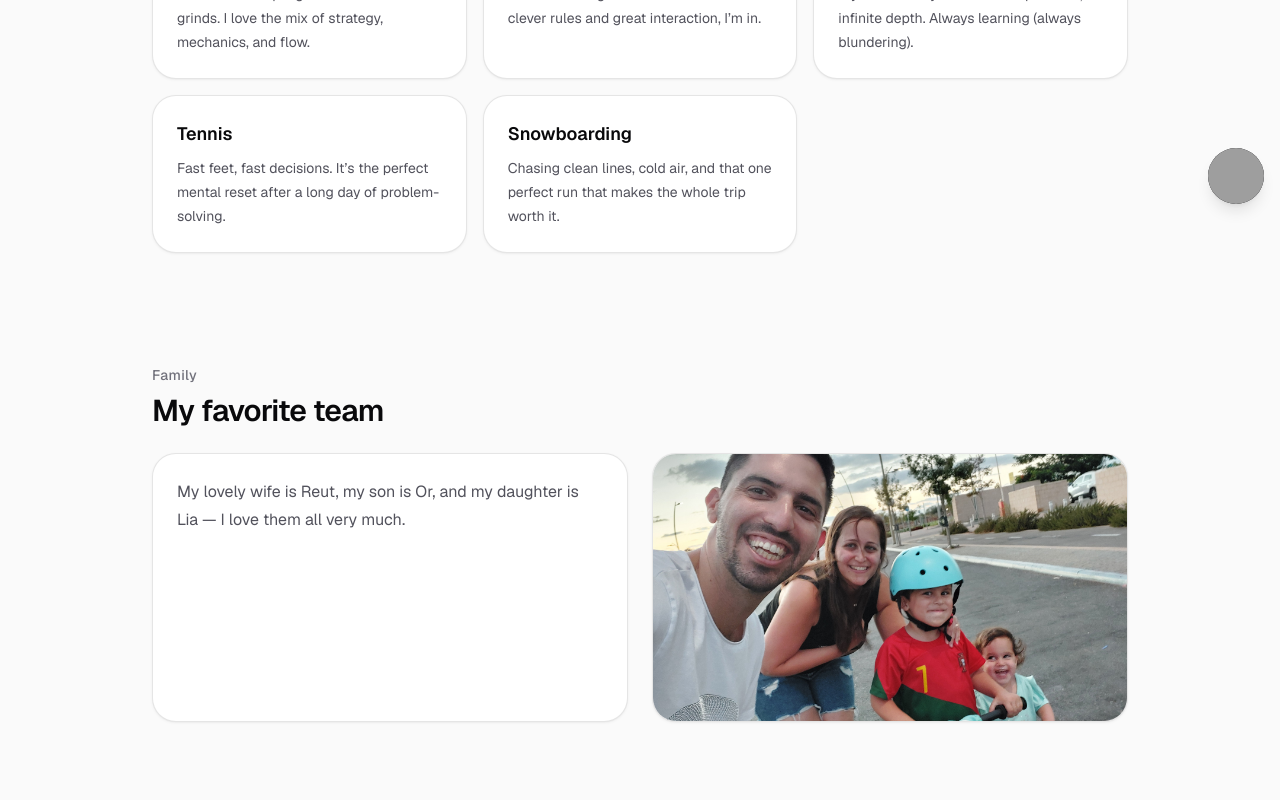
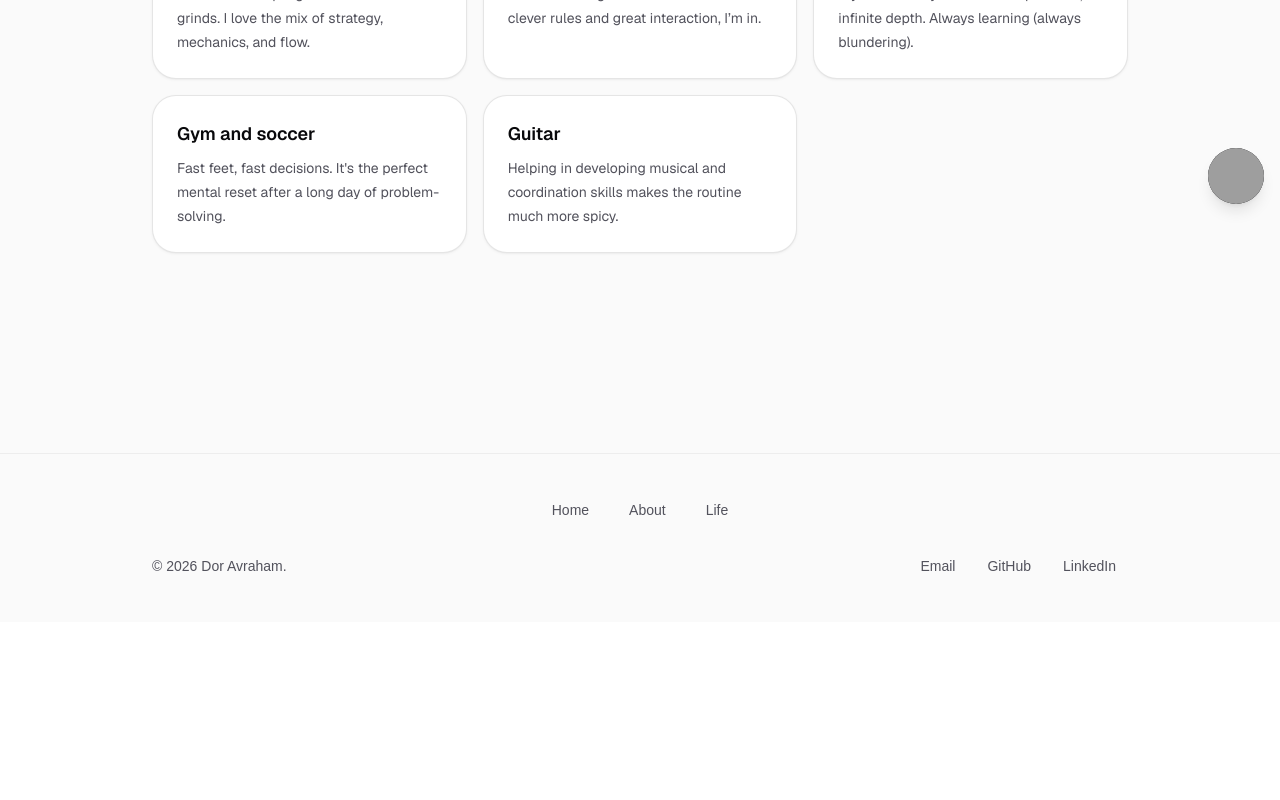
Before and after one commit to dorav32/personal-website-main, a Next.js app: page /life in a window 1280 px wide. Shown: the part 580-1380 px from the top of the page. After the commit the page ends 1202 px from the top, so only its background shows below. Built offline with nearby package versions, Linux system fonts and the light colour scheme; grey boxes are pictures that could not be loaded.

Commit message:
Update after merge

```diff
--- a/app/life/page.tsx
+++ b/app/life/page.tsx
@@ -1,5 +1,4 @@
 import type { Metadata } from "next";
-import Image from "next/image";
 
 import { Container } from "../components/Container";
 import { Section } from "../components/Section";
@@ -43,28 +42,6 @@ export default function LifePage() {
             ))}
           </div>
         </Section>
-
-        <Section title={life.family.headline} eyebrow="Family">
-          <div className="grid gap-6 lg:grid-cols-[1fr_1fr]">
-            <div className="rounded-3xl border border-black/10 bg-white p-6 shadow-sm shadow-black/5 dark:border-white/15 dark:bg-black dark:shadow-none">
-              <p className="text-base leading-7 text-zinc-600 dark:text-zinc-400">
-                {life.family.copy}
-              </p>
-            </div>
-
-            <div className="overflow-hidden rounded-3xl border border-black/10 bg-white shadow-sm shadow-black/5 dark:border-white/15 dark:bg-black dark:shadow-none">
-              <div className="relative aspect-[16/9] w-full bg-zinc-100 dark:bg-white/5">
-                <Image
-                  src={life.family.photo.src}
-                  alt={life.family.photo.alt}
-                  fill
-                  sizes="(min-width: 1024px) 520px, 100vw"
-                  className="object-cover"
-                />
-              </div>
-            </div>
-          </div>
-        </Section>
       </Container>
     </div>
   );
--- a/content/life.ts
+++ b/content/life.ts
@@ -23,26 +23,14 @@ export const life = {
         "My favorite tiny universe: simple rules, infinite depth. Always learning (always blundering).",
     },
     {
-      title: "Tennis",
+      title: "Gym and soccer",
       description:
-        "Fast feet, fast decisions. It’s the perfect mental reset after a long day of problem-solving.",
+        "Fast feet, fast decisions. It's the perfect mental reset after a long day of problem-solving.",
     },
     {
-      title: "Snowboarding",
+      title: "Guitar",
       description:
-        "Chasing clean lines, cold air, and that one perfect run that makes the whole trip worth it.",
+        "Helping in developing musical and coordination skills makes the routine much more spicy.",
     },
   ] satisfies LifeHobby[],
-  family: {
-    headline: "My favorite team",
-    copy: "My lovely wife is Reut, my son is Or, and my daughter is Lia — I love them all very much.",
-    photo: {
-      /**
-       * Place your family photo at: `personal-website/public/life/family.jpg`
-       * (we don’t commit binary files from this environment).
-       */
-      src: "/life/family.jpg",
-      alt: "Dor with his family outdoors",
-    },
-  },
 } as const;
```
